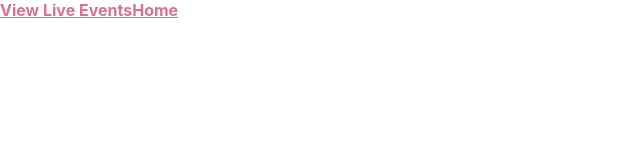
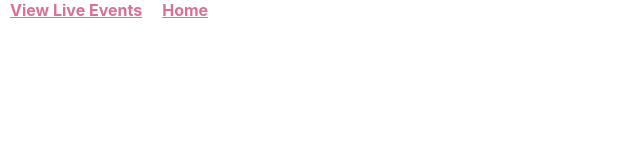
Before and after one commit to elliotrpmorris-zz/tech-test, a React (Create React App) app: page /events/1 in a window 1280 px wide. Shown: the top 160 px of the page, without its empty margins (0-640 px from the left). Built offline with nearby package versions, Linux system fonts and the light colour scheme.

Commit message:
clean up files

```diff
--- a/src/App.js
+++ b/src/components/App.js
@@ -1,11 +1,12 @@
 import React from 'react'
-import Main from './components/Main'
+import Main from './Main'
 import { Link } from 'react-router-dom'
 import styled from 'styled-components';
 
 const StyledLink = styled(Link)`
   color: palevioletred;
   font-weight: bold;
+  padding: 10px;
 `;
 const App = () => (
   <div>
--- a/src/components/Event.js
+++ b/src/components/Event.js
@@ -10,7 +10,6 @@ class Event extends Component {
     }
 
     render() {
-
         return (
             <div>
                 {/* <TableCell>{event.startTime}</TableCell>
--- a/src/components/Events.js
+++ b/src/components/Events.js
@@ -1,6 +1,7 @@
 import React, { Component } from 'react'
 import styled from 'styled-components';
 import { Link } from 'react-router-dom';
+
 class Events extends Component {
   constructor() {
     super()
@@ -18,9 +19,6 @@ class Events extends Component {
         this.setState({ liveEvents: JSON.parse(event.data) })
       }
     }
-    // setInterval( _ =>{
-    //   w.send(JSON.stringify({ type: "getLiveEvents", primaryMarkets: true }));
-    // },2000 )
   }
 
   render() {
--- a/src/index.js
+++ b/src/index.js
@@ -2,7 +2,7 @@ import React from 'react';
 import ReactDOM from 'react-dom';
 import { BrowserRouter } from 'react-router-dom'
 import './index.css';
-import App from './App';
+import App from './components/App';
 import * as serviceWorker from './serviceWorker';
 
 
```
Also changed, not shown: src/components/Main.js (line endings or trailing spaces), 1 other file (tests, documents, lock files or other folders).
